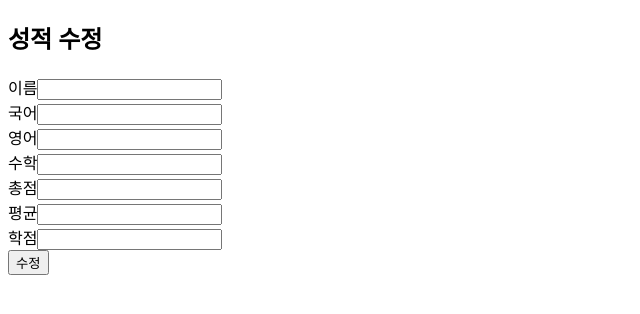
After one commit to tasueom/20250925-score-oracledb, a Flask app: template templates/update_score.html in a window 1280 px wide. The commit adds this page. Shown: the top 314 px of the page, without its empty margins (0-640 px from the left). Run offline with Flask 3, Linux system fonts and the light colour scheme; the template is opened without the code that fills it, so the values that code supplies are empty.

Commit message:
feat(update): update.html 생성 및 기능 구현

```diff
--- a/app.py
+++ b/app.py
@@ -47,6 +47,40 @@ def insert_score():
         return redirect(url_for("index"))
     return ren("insert_score.html")
 
+@app.route("/update_score/<int:sno>", methods=['GET','POST'])
+def update_score(sno):
+    if request.method=="POST":
+        sname = request.form["sname"]
+        kor = int(request.form["kor"])
+        eng = int(request.form["eng"])
+        mat = int(request.form["mat"])
+        tot, avg, grade = calculate(kor, eng, mat)
+
+        conn, cur = conn_db()
+        cur.execute("""
+                    update students set
+                    sname = :1,
+                    kor = :2,
+                    eng = :3,
+                    mat = :4,
+                    tot = :5,
+                    avg = :6,
+                    grade = :7
+                    where sno = :8
+                    """,(sname, kor, eng, mat, tot, avg, grade, sno))
+        conn.commit()
+        conn.close()
+
+        return redirect(url_for("index"))
+    conn, cur = conn_db()
+
+    cur.execute("select * from students where sno = :1",(sno,))
+    score = cur.fetchone()
+
+    conn.close()
+
+    return ren("update_score.html", score=score)
+
 def calculate(kor, eng, mat):
     tot = kor+eng+mat
     avg = round(tot/3,2)
--- a/templates/list.html
+++ b/templates/list.html
@@ -29,7 +29,9 @@
             <td>{{row[5]}}</td>
             <td>{{row[6]}}</td>
             <td>{{row[7]}}</td>
-            <td></td>
+            <td>
+                <a href="{{url_for('update_score', sno=row[0])}}">수정</a>
+            </td>
         </tr>
         {% endfor %}
     </table>
--- /dev/null
+++ b/templates/update_score.html
@@ -0,0 +1,19 @@
+{% extends "layout.html" %}
+
+{% block title %}
+성적 수정
+{% endblock %}
+
+{% block content %}
+<h2>성적 수정</h2>
+<form method="post" action="{{url_for('update_score',sno=score[0])}}">
+    <label>이름<input type="text" name="sname" value="{{score[1]}}"></label><br>
+    <label>국어<input type="text" name="kor" value="{{score[2]}}"></label><br>
+    <label>영어<input type="text" name="eng" value="{{score[3]}}"></label><br>
+    <label>수학<input type="text" name="mat" value="{{score[4]}}"></label><br>
+    <label>총점<input type="text" name="tot" value="{{score[5]}}" readonly></label><br>
+    <label>평균<input type="text" name="avg" value="{{score[6]}}" readonly></label><br>
+    <label>학점<input type="text" name="grade" value="{{score[7]}}" readonly></label><br>
+    <button type="submit">수정</button>
+</form>
+{% endblock %}
```
